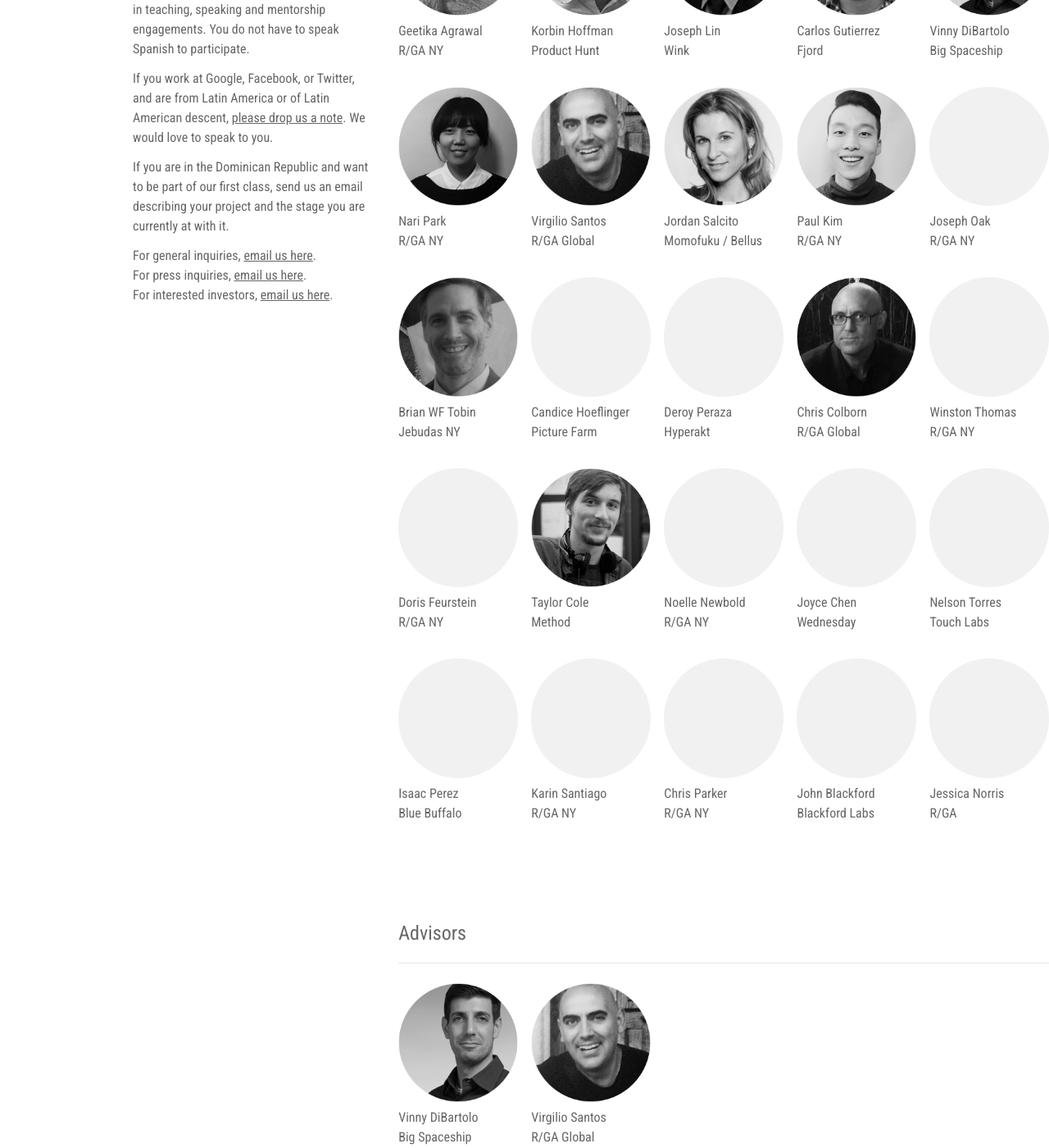
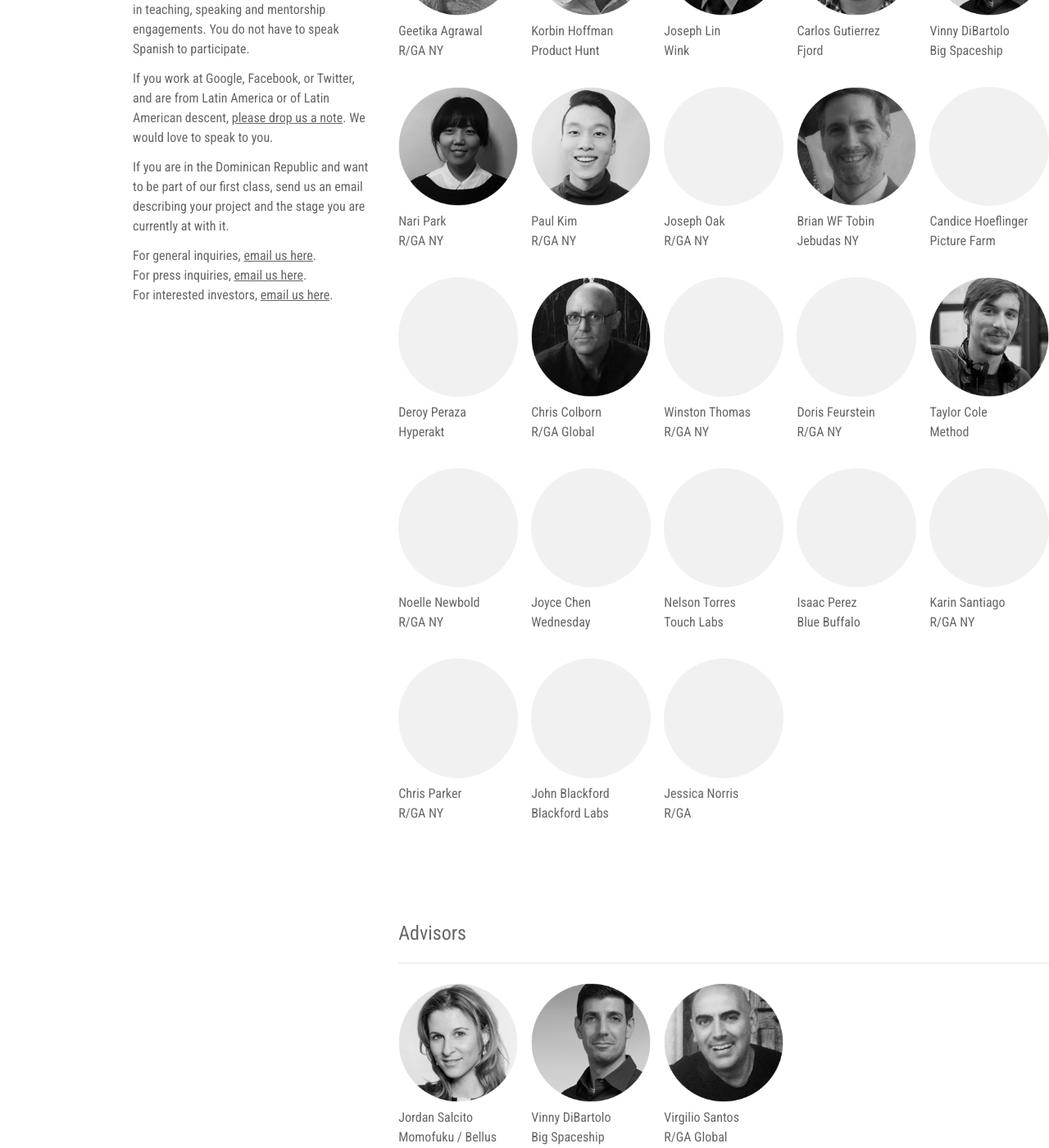
Before and after one commit to amintorres/lumaproject, a Jekyll site: the page built from index.html, in a window 1280 px wide and 1400 px high, scrolled down 1312 px. Shown: the whole window at 82% size. Built offline with Jekyll 4.4.1, drawn with Linux system fonts in a browser that asks for light colours.

Commit message:
adjusts roles

```diff
--- a/index.html
+++ b/index.html
@@ -36,12 +36,6 @@ people:
     - name: "Nari Park"
       company: "R/GA NY"
       image: "nari.png"
-    - name: "Virgilio Santos"
-      company: "R/GA Global"
-      image: "virgilio.png"
-    - name: "Jordan Salcito"
-      company: "Momofuku / Bellus"
-      image: "jordan.png"
     - name: "Paul Kim"
       company: "R/GA NY"
       image: "paulk.png"
@@ -94,6 +88,9 @@ people:
       company: "R/GA"
       image: "circle.png"
   Advisors:
+    - name: "Jordan Salcito"
+      company: "Momofuku / Bellus"
+      image: "jordan.png"
     - name: "Vinny DiBartolo"
       company: "Big Spaceship"
       image: "vinny.png"
```
